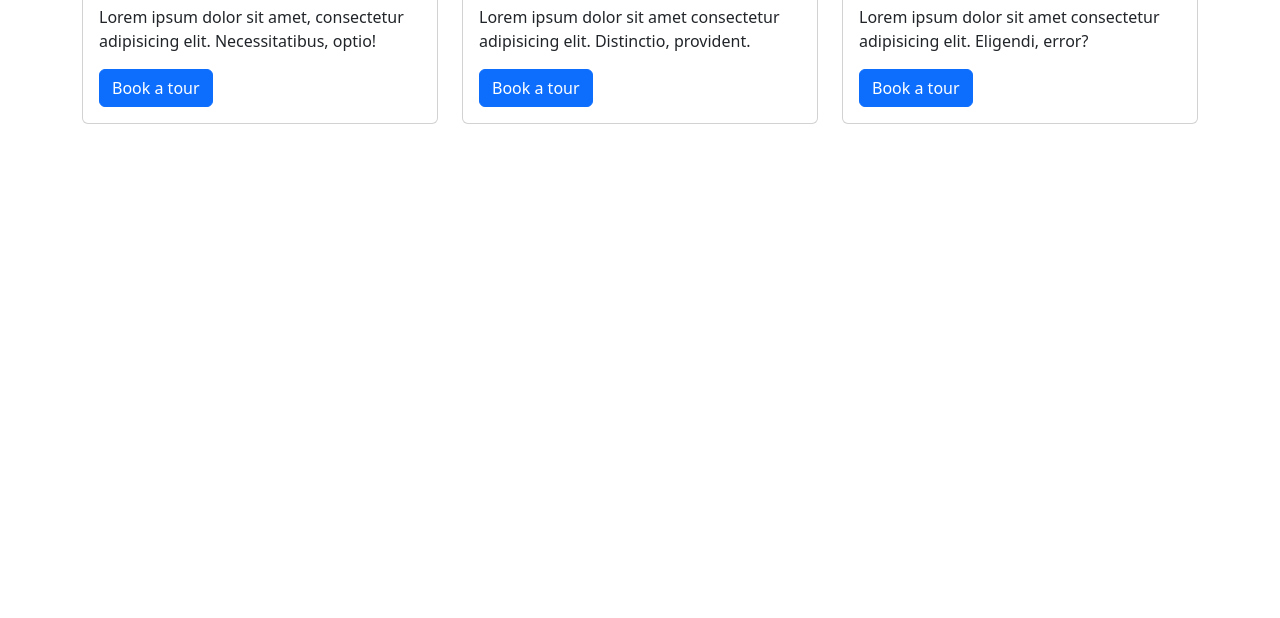
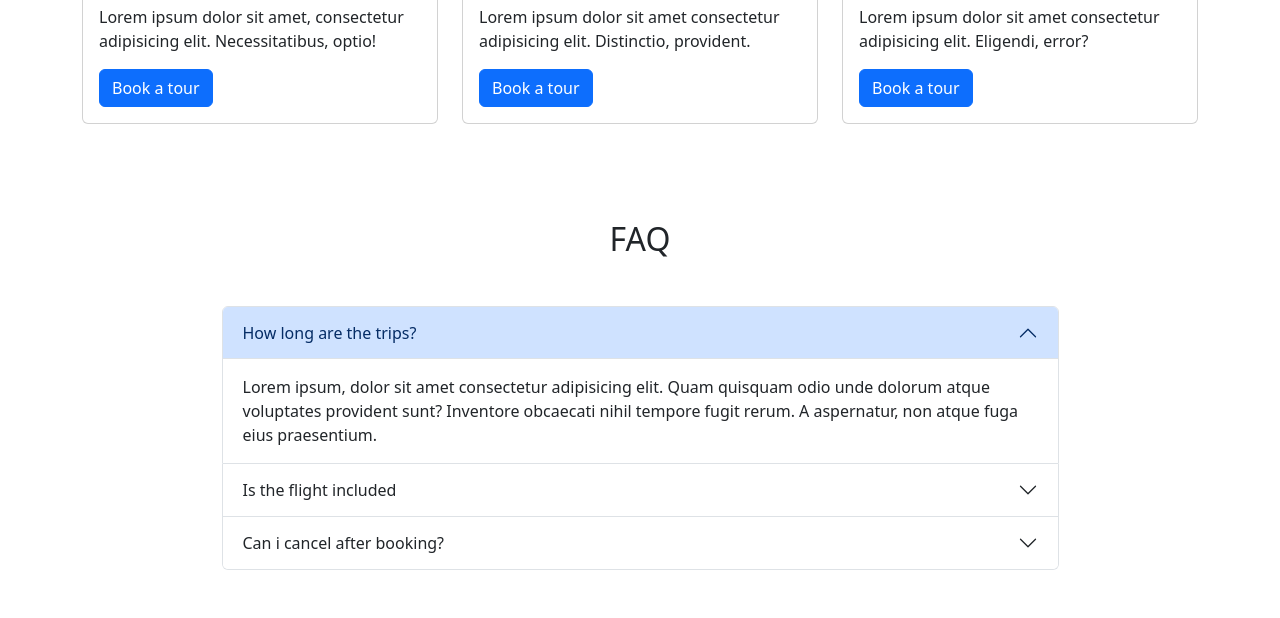
Before and after one commit to Jaydenhargreaves/JHAssignment-4A, a plain HTML site: page index.html in a window 1280 px wide. Shown: the part 1208-1826 px from the top of the page. Before the commit the page ends 1332 px from the top, so only its background shows below. Drawn offline with nearby package versions, Linux system fonts and the light colour scheme.

Commit message:
Add FAQ section with accordion for common questions

```diff
--- a/index.html
+++ b/index.html
@@ -184,6 +184,50 @@
   </div>
 </section>
 
+<section id="faq" class="py-5">
+<h2 class="my-5 text-center">FAQ</h2>
+
+<div class="container">
+  <div class="accordion w-75 mx-auto" id="accordionExample">
+  <div class="accordion-item">
+    <h2 class="accordion-header" id="headingOne">
+      <button class="accordion-button" type="button" data-bs-toggle="collapse" data-bs-target="#collapseOne" aria-expanded="true" aria-controls="collapseOne">
+        How long are the trips?
+      </button>
+    </h2>
+    <div id="collapseOne" class="accordion-collapse collapse show" aria-labelledby="headingOne" data-bs-parent="#accordionExample">
+      <div class="accordion-body">
+       Lorem ipsum, dolor sit amet consectetur adipisicing elit. Quam quisquam odio unde dolorum atque voluptates provident sunt? Inventore obcaecati nihil tempore fugit rerum. A aspernatur, non atque fuga eius praesentium.
+      </div>
+    </div>
+  </div>
+  <div class="accordion-item">
+    <h2 class="accordion-header" id="headingTwo">
+      <button class="accordion-button collapsed" type="button" data-bs-toggle="collapse" data-bs-target="#collapseTwo" aria-expanded="false" aria-controls="collapseTwo">
+        Is the flight included
+      </button>
+    </h2>
+    <div id="collapseTwo" class="accordion-collapse collapse" aria-labelledby="headingTwo" data-bs-parent="#accordionExample">
+      <div class="accordion-body">
+       Lorem ipsum dolor sit amet, consectetur adipisicing elit. Porro, ipsam?
+      </div>
+    </div>
+  </div>
+  <div class="accordion-item">
+    <h2 class="accordion-header" id="headingThree">
+      <button class="accordion-button collapsed" type="button" data-bs-toggle="collapse" data-bs-target="#collapseThree" aria-expanded="false" aria-controls="collapseThree">
+        Can i cancel after booking?
+      </button>
+    </h2>
+    <div id="collapseThree" class="accordion-collapse collapse" aria-labelledby="headingThree" data-bs-parent="#accordionExample">
+      <div class="accordion-body">
+      Lorem ipsum dolor sit, amet consectetur adipisicing elit. Itaque quos accusamus laboriosam dolorem!
+      </div>
+    </div>
+  </div>
+  </div>
+</div>
+</section>
 </main>
 
 <footer>
```
